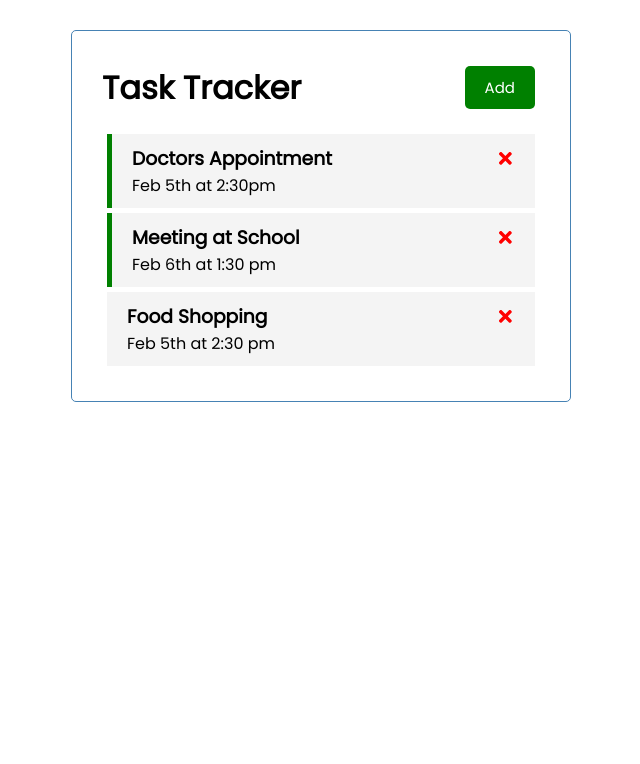
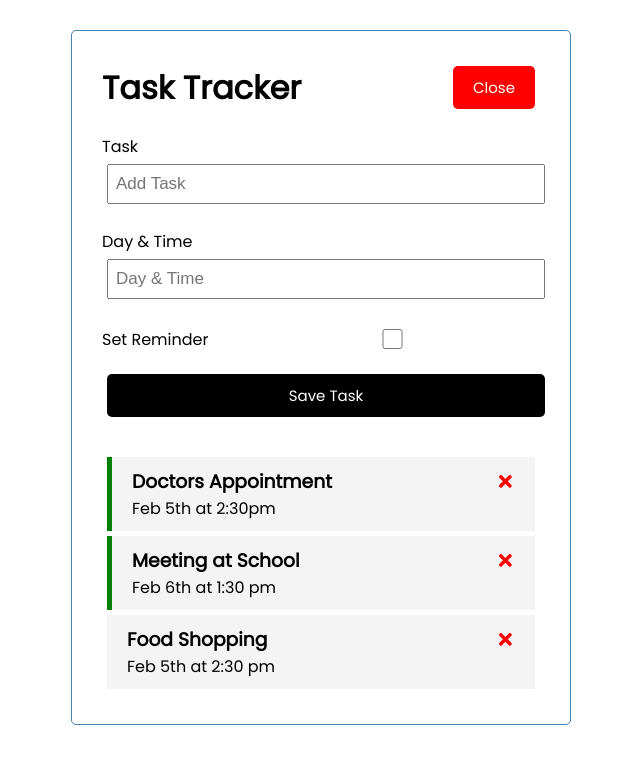
Before and after one commit to davidauza-engineer/React-Task-Tracker, a React (Create React App) app: page / in a window 1280 px wide. Both pictures are taken after a click on the button "Add". Shown: the top 764 px of the page, without its empty margins (319-959 px from the left). Built offline with nearby package versions, Linux system fonts and the light colour scheme.

Commit message:
Add AddTask component

```diff
--- a/src/App.js
+++ b/src/App.js
@@ -1,8 +1,10 @@
 import { useState } from 'react';
 import Header from './components/Header';
 import Tasks from './components/Tasks';
+import AddTask from './components/AddTask';
 
 function App() {
+  const [showAddTask, setShowAddTask] = useState(false);
   const [tasks, setTasks] = useState([
       {
         id: 1,
@@ -25,6 +27,13 @@
     ]
   );
 
+  // Add Task
+  const addTask = (task) => {
+    const id = Math.floor(Math.random() * 10000) + 1
+    const newTask = { id, ...task };
+    setTasks([...tasks, newTask]);
+  }
+
   // Delete Task
   const deleteTask = (id) => {
     setTasks(tasks.filter(task => task.id !== id));
@@ -37,7 +46,8 @@
 
   return (
     <div className="container">
-      <Header />
+      <Header onAdd={() => setShowAddTask(!showAddTask) } showAdd={showAddTask} />
+      {showAddTask && <AddTask onAdd={addTask} /> }
       {tasks.length > 0 ?
         <Tasks tasks={tasks} onDelete={deleteTask} onToggle={toggleReminder} /> :
         'No Tasks to Show'
--- /dev/null
+++ b/src/components/AddTask.js
@@ -0,0 +1,42 @@
+import { useState } from 'react';
+
+const AddTask = ({ onAdd }) => {
+  const [text, setText] = useState('');
+  const [day, setDay] = useState('');
+  const [reminder, setReminder] = useState(false);
+
+  const onSubmit = (event) => {
+    event.preventDefault();
+
+    if (!text) {
+      alert('Please add a Task');
+      return;
+    }
+
+    onAdd({ text, day, reminder});
+
+    setText('');
+    setDay('');
+    setReminder(false);
+  };
+
+  return (
+    <form className='add-form' onSubmit={onSubmit} >
+      <div className='form-control'>
+        <label>Task</label>
+        <input type='text' placeholder='Add Task' value={text} onChange={event => setText(event.target.value)} />
+      </div>
+      <div className='form-control'>
+        <label>Day & Time</label>
+        <input type='text' placeholder='Day & Time' value={day} onChange={event => setDay(event.target.value)} />
+      </div>
+      <div className='form-control form-control-check'>
+        <label>Set Reminder</label>
+        <input type='checkbox' checked={reminder} value={reminder} onChange={event => setReminder(event.currentTarget.checked)} />
+      </div>
+      <input type='submit' value='Save Task' className='btn btn-block' />
+    </form>
+  )
+}
+
+export default AddTask;
--- a/src/components/Header.js
+++ b/src/components/Header.js
@@ -1,15 +1,11 @@
 import PropTypes from 'prop-types';
 import Button from './Button';
 
-const Header = ({ title }) => {
-  const clickHandler = () => {
-    console.log('Click');
-  }
-
+const Header = ({ title, onAdd, showAdd }) => {
   return (
     <header className='header'>
       <h1>{title}</h1>
-      <Button color='green' text='Add' clickHandler={clickHandler} />
+      <Button color={showAdd ? 'red' : 'green'} text={showAdd ? 'Close' : 'Add'} clickHandler={onAdd} />
     </header>
   )
 }
```
